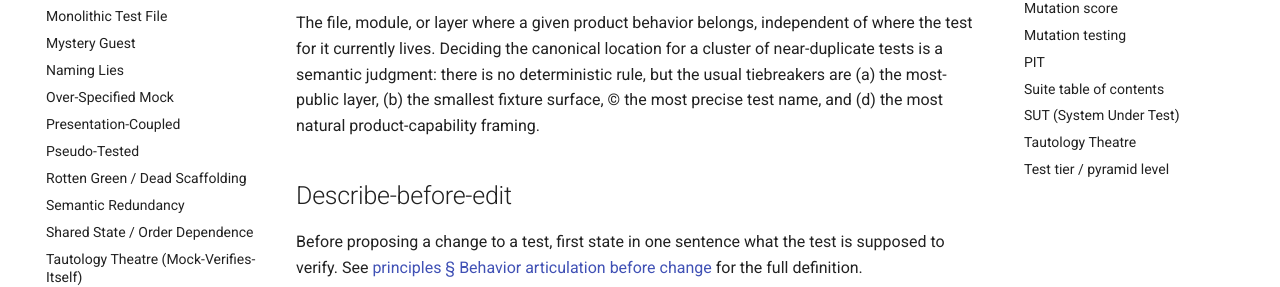
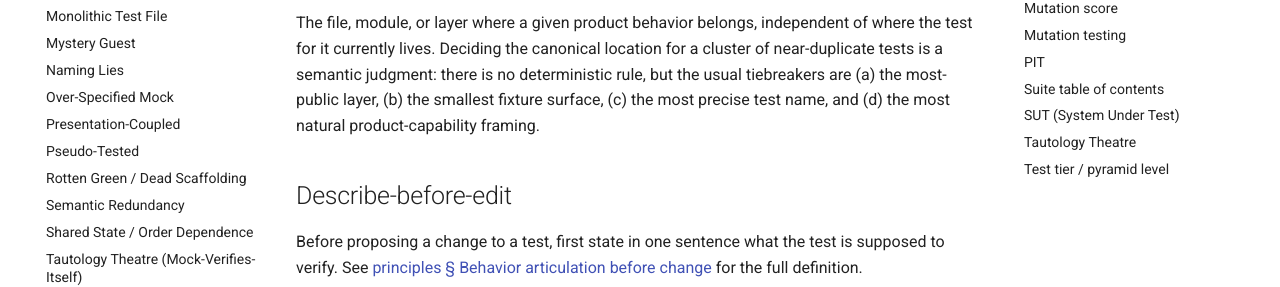
Before and after one commit to Texarkanine/slobac, an MkDocs documentation site: the page built from docs/glossary.md, in a window 1280 px wide and 900 px high. Shown: the part 337-624 px from the top of the window. Built offline with MkDocs 1.6.1 and Material for MkDocs 9.7.7, drawn with Linux system fonts in a browser that asks for light colours; comment, search, counter and statistics services are not loaded.

```diff
--- a/mkdocs.yml
+++ b/mkdocs.yml
@@ -66,10 +66,8 @@ plugins:
 
 markdown_extensions:
   # Core structure / typography
-  - abbr
   - admonition
   - attr_list
-  - def_list
   - footnotes
   - md_in_html
   - tables
@@ -82,9 +80,7 @@ markdown_extensions:
       slugify: !!python/object/apply:pymdownx.slugs.slugify
         kwds:
           case: lower
-  # pymdown-extensions
-  - pymdownx.betterem
-  - pymdownx.caret
+  # pymdown-extensions — kept minimal; add more here when a docs page actually needs them.
   - pymdownx.details
   - pymdownx.emoji:
       emoji_index: !!python/name:material.extensions.emoji.twemoji
@@ -93,10 +89,6 @@ markdown_extensions:
       anchor_linenums: true
       line_spans: __span
       pygments_lang_class: true
-  - pymdownx.inlinehilite
-  - pymdownx.keys
-  - pymdownx.mark
-  - pymdownx.smartsymbols
   - pymdownx.snippets:
       base_path:
         - .
@@ -111,7 +103,6 @@ markdown_extensions:
       alternate_style: true
   - pymdownx.tasklist:
       custom_checkbox: true
-  - pymdownx.tilde
 
 extra:
   social:
```
Also changed, not shown: memory-bank/active/activeContext.md (+3 -3 lines), memory-bank/active/progress.md (+1 -0 lines), memory-bank/active/tasks.md (+1 -1 lines), memory-bank/systemPatterns.md (+1 -1 lines), 1 other file.
